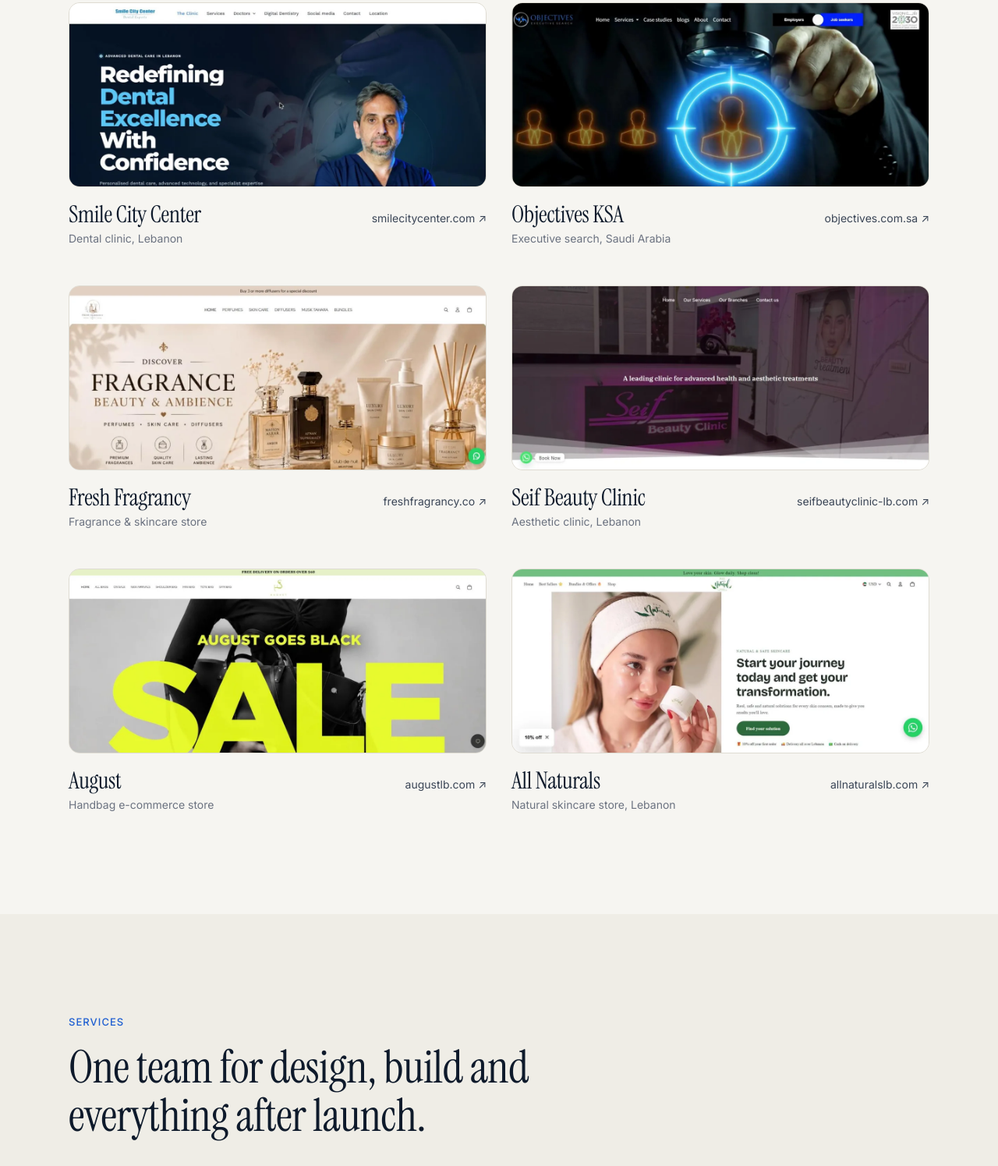
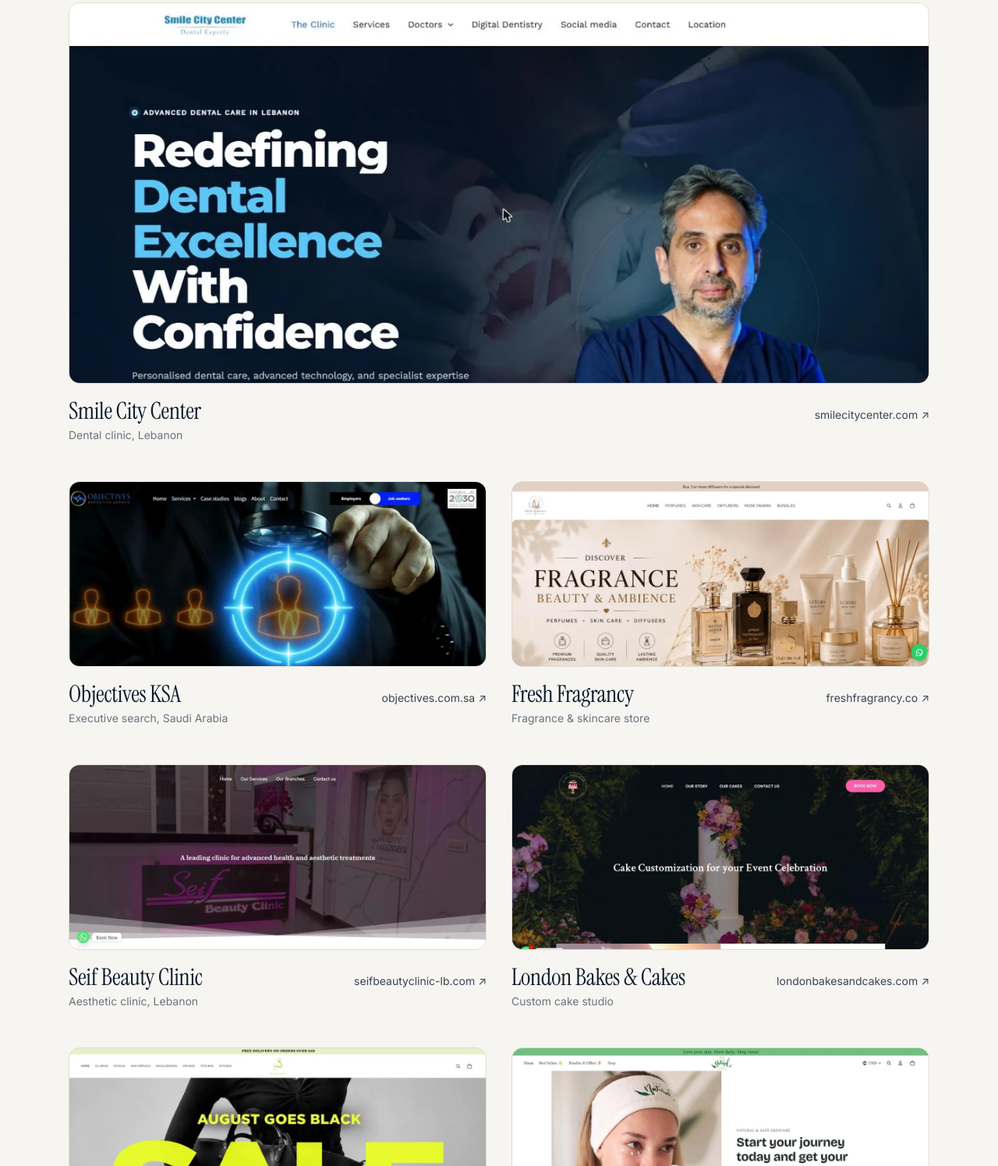
Before and after one commit to innowebuilds/innovative-website-builds, a plain HTML site: page index.html in a window 1280 px wide. Shown: the part 1193-2688 px from the top of the page at 78% size. Drawn offline with Linux system fonts and the light colour scheme.

Commit message:
Add London Bakes & Cakes to selected work
Use the correct domain and feature Smile City Center full width so seven
cards sit evenly in the grid.

Co-Authored-By: Claude Opus 5.5 <noreply@anthropic.com>
Claude-Session: https://claude.ai/code/session_017c6frXKGk7iDJzVwnYzDgn

```diff
--- a/index.html
+++ b/index.html
@@ -126,7 +126,7 @@
           <h2>Live sites we have designed and built.</h2>
         </div>
         <div class="work-grid">
-          <a class="work-card" href="https://www.smilecitycenter.com" target="_blank" rel="noopener">
+          <a class="work-card work-card-featured" href="https://www.smilecitycenter.com" target="_blank" rel="noopener">
             <div class="work-shot"><img src="assets/work/smile-city-center.webp" alt="Smile City Center homepage" width="1200" height="532" loading="lazy" decoding="async" /></div>
             <div class="work-meta"><div><h3>Smile City Center</h3><p>Dental clinic, Lebanon</p></div><span class="work-url">smilecitycenter.com <span aria-hidden="true">&#8599;</span></span></div>
           </a>
@@ -141,6 +141,10 @@
           <a class="work-card" href="https://www.seifbeautyclinic-lb.com" target="_blank" rel="noopener">
             <div class="work-shot"><img src="assets/work/seif-beauty-clinic.webp" alt="Seif Beauty Clinic homepage" width="1200" height="532" loading="lazy" decoding="async" /></div>
             <div class="work-meta"><div><h3>Seif Beauty Clinic</h3><p>Aesthetic clinic, Lebanon</p></div><span class="work-url">seifbeautyclinic-lb.com <span aria-hidden="true">&#8599;</span></span></div>
+          </a>
+          <a class="work-card" href="https://londonbakesandcakes.com/" target="_blank" rel="noopener">
+            <div class="work-shot"><img src="assets/work/london-bakes-and-cakes.webp" alt="London Bakes &amp; Cakes homepage" width="1200" height="532" loading="lazy" decoding="async" /></div>
+            <div class="work-meta"><div><h3>London Bakes &amp; Cakes</h3><p>Custom cake studio</p></div><span class="work-url">londonbakesandcakes.com <span aria-hidden="true">&#8599;</span></span></div>
           </a>
           <a class="work-card" href="https://www.augustlb.com" target="_blank" rel="noopener">
             <div class="work-shot"><img src="assets/work/august.webp" alt="August homepage" width="1200" height="532" loading="lazy" decoding="async" /></div>
--- a/style/style.css
+++ b/style/style.css
@@ -111,6 +111,7 @@ p { margin: 0; }
 /* Work */
 .work-grid { display: grid; grid-template-columns: repeat(2, 1fr); gap: clamp(32px, 4vw, 48px) 32px; }
 .work-card { text-decoration: none; display: block; }
+.work-card-featured { grid-column: 1 / -1; }
 .work-shot {
   aspect-ratio: 1200 / 532; overflow: hidden; border-radius: var(--radius);
   background: var(--bg-alt); border: 1px solid var(--line);
```
Also changed, not shown: assets/work/london-bakes-and-cakes.webp (added).
